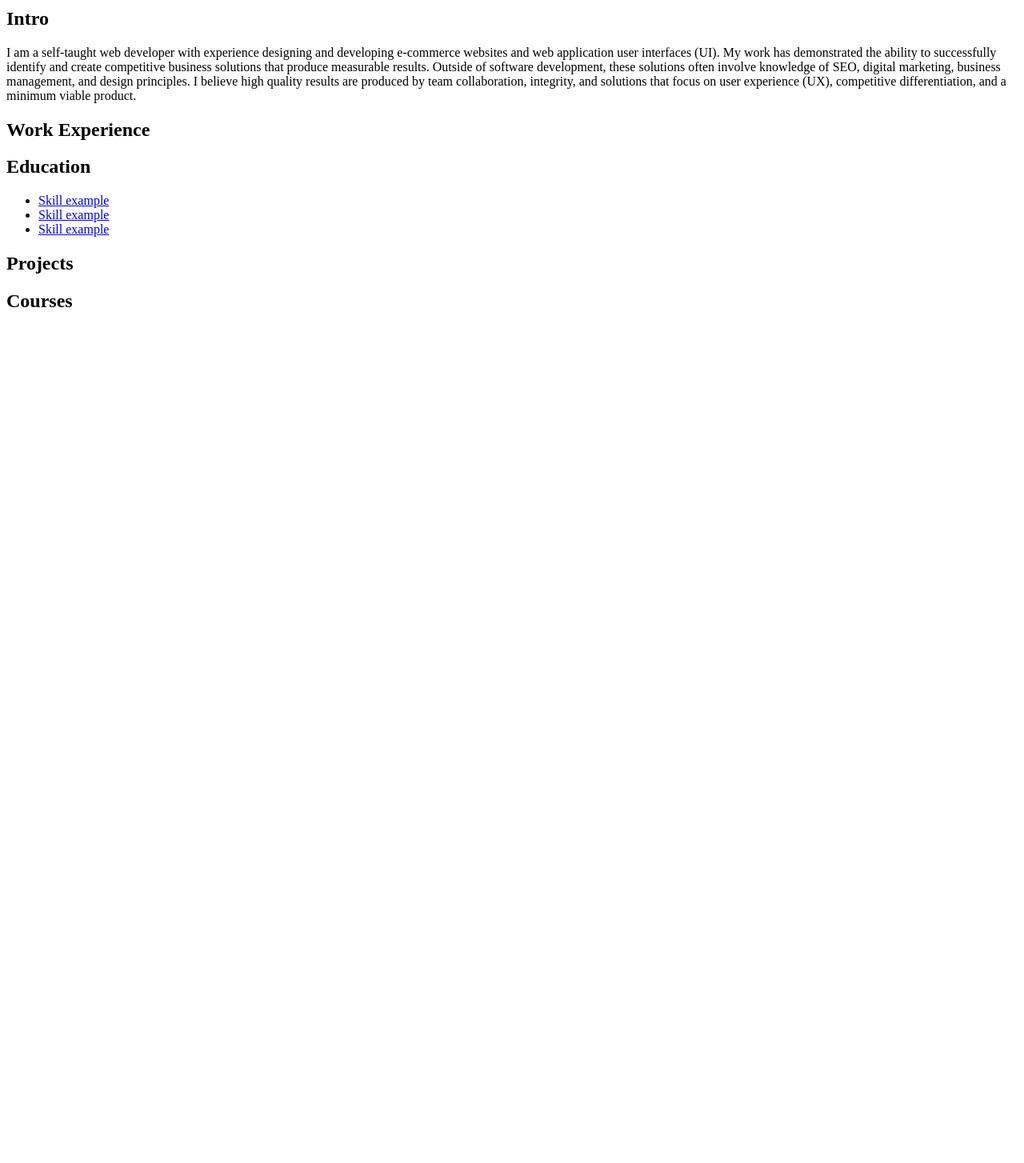
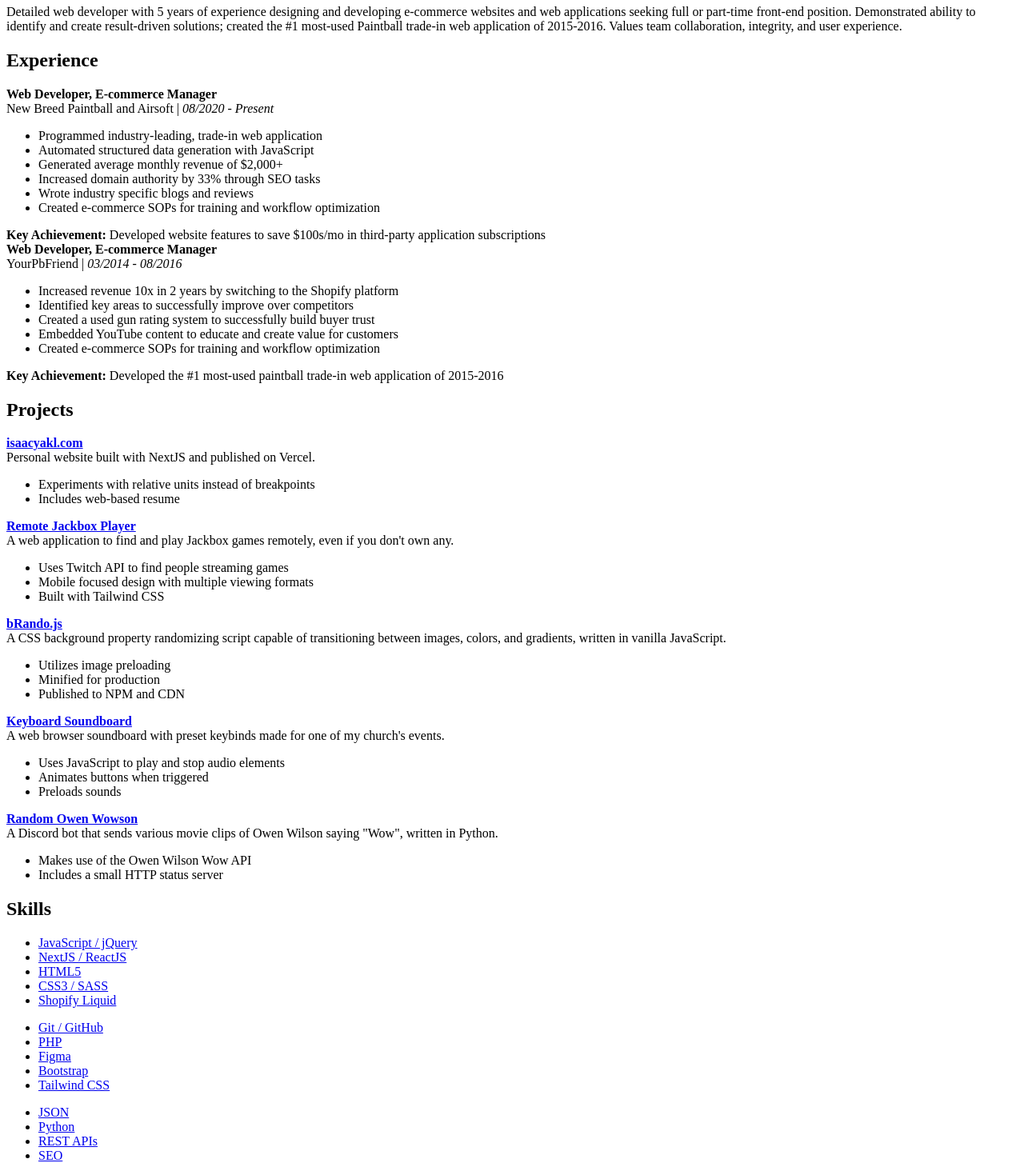
Before and after one commit to yak-was-here/yak-was-here, a Next.js app: page /resume in a window 1280 px wide. Shown: the part 620-2074 px from the top of the page at 80% size. Before the commit the page ends 1030 px from the top, so only its background shows below. Built offline with nearby package versions, Linux system fonts and the light colour scheme.

Commit message:
Finish web resume

```diff
--- a/components/ResumeView.js
+++ b/components/ResumeView.js
@@ -1,4 +1,4 @@
-import { fName, lName, tagline, intro, github, linkedin } from "../data/meta";
+import { fName, lName, tagline, resumeIntroWebDev, github, linkedin } from "../data/meta";
 import EmailLink from "./EmailLink";
 import Skill from "./Skill";
 import TelLink, { telNum } from "./TelLink";
@@ -8,6 +8,7 @@ import { faDownload, faPrint } from "@fortawesome/free-solid-svg-icons";
 
 function ResumeView() {
 	const printResume = () => {
+		// Print to PDF in Firefox for best text recognition. Edit PDF to correct "fl" and "fi" ligatures.
 		window.print();
 	};
 
@@ -46,17 +47,161 @@ function ResumeView() {
 							{linkedin.replace("https://", "")}
 						</a>
 					</p>
-					<h2>Intro</h2>
-					<p>{intro}</p>
-					<h2>Work Experience</h2>
+					<p>{resumeIntroWebDev}</p>
+					<div className="resume-two-column">
+						<section>
+							<h2>Experience</h2>
+							<div className="resume-work-entry">
+								<strong>Web Developer, E-commerce Manager</strong>
+								<br />
+								New Breed Paintball and Airsoft | <em>08/2020 - Present</em>
+								<ul>
+									<li>Programmed industry-leading, trade-in web application</li>
+									<li>Automated structured data generation with JavaScript</li>
+									<li>Generated average monthly revenue of $2,000+</li>
+									<li>Increased domain authority by 33% through SEO tasks</li>
+									<li>Wrote industry specific blogs and reviews</li>
+									<li>Created e-commerce SOPs for training and workflow optimization</li>
+								</ul>
+								<strong>Key Achievement:</strong> Developed website features to save $100s/mo in third-party application subscriptions
+							</div>
+							<div className="resume-work-entry">
+								<strong>Web Developer, E-commerce Manager</strong>
+								<br />
+								YourPbFriend | <em>03/2014 - 08/2016</em>
+								<ul>
+									<li>Increased revenue 10x in 2 years by switching to the Shopify platform</li>
+									<li>Identified key areas to successfully improve over competitors</li>
+									<li>Created a used gun rating system to successfully build buyer trust</li>
+									<li>Embedded YouTube content to educate and create value for customers</li>
+									<li>Created e-commerce SOPs for training and workflow optimization</li>
+								</ul>
+								<strong>Key Achievement:</strong> Developed the #1 most-used paintball trade-in web application of 2015-2016
+							</div>
+						</section>
+						<section>
+							<h2>Projects</h2>
+							<div className="resume-work-entry">
+								<Link href="https://github.com/isaacyakl/isaacyakl.com">
+									<a>
+										<strong>isaacyakl.com</strong>
+									</a>
+								</Link>
+								<br />
+								Personal website built with NextJS and published on Vercel.
+								<ul>
+									<li>Experiments with relative units instead of breakpoints</li>
+									<li>Includes web-based resume</li>
+								</ul>
+							</div>
+							<div className="resume-work-entry">
+								<Link href="https://github.com/isaacyakl/remote-jackbox-player">
+									<a>
+										<strong>Remote Jackbox Player</strong>
+									</a>
+								</Link>
+								<br />A web application to find and play Jackbox games remotely, even if you don't own any.
+								<ul>
+									<li>Uses Twitch API to find people streaming games</li>
+									<li>Mobile focused design with multiple viewing formats</li>
+									<li>Built with Tailwind CSS</li>
+								</ul>
+							</div>
+							<div className="resume-work-entry">
+								<Link href="https://github.com/isaacyakl/brandojs">
+									<a>
+										<strong>bRando.js</strong>
+									</a>
+								</Link>
+								<br />A CSS background property randomizing script capable of transitioning between images, colors, and gradients, written in vanilla JavaScript.
+								<ul>
+									<li>Utilizes image preloading</li>
+									<li>Minified for production</li>
+									<li>Published to NPM and CDN</li>
+								</ul>
+							</div>
+							<div className="resume-work-entry">
+								<Link href="https://github.com/isaacyakl/fairhaven-bc-vbs-2019-soundboard">
+									<a>
+										<strong>Keyboard Soundboard</strong>
+									</a>
+								</Link>
+								<br />A web browser soundboard with preset keybinds made for one of my church's events.
+								<ul>
+									<li>Uses JavaScript to play and stop audio elements</li>
+									<li>Animates buttons when triggered</li>
+									<li>Preloads sounds</li>
+								</ul>
+							</div>
+							<div className="resume-work-entry">
+								<Link href="https://github.com/isaacyakl/random-owen-wowson">
+									<a>
+										<strong>Random Owen Wowson</strong>
+									</a>
+								</Link>
+								<br />A Discord bot that sends various movie clips of Owen Wilson saying "Wow", written in Python.
+								<ul>
+									<li>Makes use of the Owen Wilson Wow API</li>
+									<li>Includes a small HTTP status server</li>
+								</ul>
+							</div>
+						</section>
+						<section>
+							<h2>Skills</h2>
+							<div className="skills-container">
+								<ul className="skills">
+									<Skill absoluteURL={true} q="JavaScript">
+										JavaScript / jQuery
+									</Skill>
+									<Skill absoluteURL={true}>NextJS / ReactJS</Skill>
+									<Skill absoluteURL={true} q="HTML">
+										HTML5
+									</Skill>
+									<Skill absoluteURL={true} q="CSS">
+										CSS3 / SASS
+									</Skill>
+									<Skill absoluteURL={true} q="Liquid">
+										Shopify Liquid
+									</Skill>
+								</ul>
+								<ul className="skills">
+									<Skill absoluteURL={true} q="Git">
+										Git / GitHub
+									</Skill>
+									<Skill absoluteURL={true}>PHP</Skill>
+									<Skill absoluteURL={true}>Figma</Skill>
+									<Skill absoluteURL={true}>Bootstrap</Skill>
+									<Skill absoluteURL={true}>Tailwind CSS</Skill>
+								</ul>
+								<ul className="skills">
+									<Skill absoluteURL={true}>JSON</Skill>
+									<Skill absoluteURL={true}>Python</Skill>
+									<Skill absoluteURL={true} q="REST">
+										REST APIs
+									</Skill>
+									<Skill absoluteURL={true}>SEO</Skill>
+									<Skill absoluteURL={true} q="Adobe">
+										Adobe Apps
+									</Skill>
+								</ul>
+							</div>
+						</section>
+						<section>
+							<h2>Courses</h2>
+							<div className="skills-container">
+								<ul className="courses">
+									<li>React For Beginners - wesbos.com</li>
+									<li>The Web Developer Bootcamp 2022 - udemy.com</li>
+									<li>Front-End Nanodegree - Grow w/ Google</li>
+									<li>Computer Science I &amp; II - CSUSM</li>
+								</ul>
+							</div>
+						</section>
+					</div>
 					<h2>Education</h2>
-					<ul>
-						<Skill />
-						<Skill />
-						<Skill />
-					</ul>
-					<h2>Projects</h2>
-					<h2>Courses</h2>
+					<p>
+						<strong>Bachelor of Science in Business Administration, General Management</strong> - Dean's List - CSU East Bay | <em>2020</em>
+					</p>
 				</main>
 			</div>
 		</div>
--- a/data/meta.js
+++ b/data/meta.js
@@ -10,3 +10,5 @@ export const instagram = "https://instagram.com/isaacyakl";
 export const github = "https://github.com/isaacyakl";
 export const linkedin = "https://linkedin.com/in/isaacyakl";
 export const intro = "I am a self-taught web developer with experience designing and developing e-commerce websites and web application user interfaces (UI). My work has demonstrated the ability to successfully identify and create competitive business solutions that produce measurable results. Outside of software development, these solutions often involve knowledge of SEO, digital marketing, business management, and design principles. I believe high quality results are produced by team collaboration, integrity, and solutions that focus on user experience (UX), competitive differentiation, and a minimum viable product.";
+export const resumeIntroWebDev = "Detailed web developer with 5 years of experience designing and developing e-commerce websites and web applications seeking full or part-time front-end position. Demonstrated ability to identify and create result-driven solutions; created the #1 most-used Paintball trade-in web application of 2015-2016. Values team collaboration, integrity, and user experience.";
+export const resumeIntroEcom = "";
--- a/styles/globals.css
+++ b/styles/globals.css
@@ -18,6 +18,7 @@
 	--resume-width: calc(8.5 * 96px);
 	--resume-height: calc(11 * 96px);
 	--resume-margin: calc(0.5 * 96px);
+	--resume-body-size: 10pt;
 }
 
 /* All */
@@ -750,38 +751,97 @@ div.more-background {
 }
 
 .resumeContent {
+	font-size: var(--resume-body-size);
 	width: 100%;
 	max-height: calc(var(--resume-height) - var(--resume-margin) * 2);
 	overflow: hidden;
 }
 
 .resumeContent * {
-	font-size: 12pt;
+	font-size: var(--resume-body-size);
+	line-height: calc(var(--resume-body-size) * 1.45);
 	padding: 0;
-	margin: 0 0 0.125in 0;
 	box-sizing: border-box;
 }
 
 .resumeContent h1 {
-	font-size: 32pt;
+	font-size: 28pt;
+	line-height: 28pt;
 	text-align: center;
 }
 
 .resumeContent h1 + h2 {
 	font-size: 18pt;
+	line-height: 18pt;
 	text-align: center;
+	margin-bottom: 4pt;
+	text-decoration: none;
 }
 
 .resumeContent .contact-info {
 	text-align: center;
+	margin: 0 0 0.05in 0;
+}
+
+.resumeContent p {
+	margin: 0 0 0.07in 0;
 }
 
 .resumeContent h2 {
 	font-size: 18pt;
+	margin: 0 0 0.05in 0;
 }
 
-.resumeContent p,
-.intro {
+.resumeContent .skills-container {
+	margin: 0.05in 0;
+	padding: 0;
+}
+
+.resumeContent ul {
+	font-size: var(--resume-body-size);
+	margin: 0.05in 0 0 1em;
+	padding-left: 1em;
+	border: none;
+	list-style-type: disc;
+}
+
+.resumeContent ul.skills {
+	min-width: 7em;
+}
+
+.resumeContent ul.courses {
+	min-width: 7em;
+}
+
+.resumeContent ul li {
+	margin: 0;
+	padding: 0;
+	line-height: 1.35em;
+}
+
+.resumeContent ul.skills li a {
+	color: var(--primary-accent);
+}
+
+.resume-work-entry {
+	margin: 0.05in 0;
+}
+
+.resume-work-entry > strong:nth-child(1) {
+	font-size: calc(var(--resume-body-size) + 1pt);
+	line-height: 1.7em;
+}
+
+.resume-two-column {
+	display: flex;
+	flex-wrap: wrap;
+	margin: 0;
+}
+
+.resume-two-column > * {
+	width: 50%;
+	margin: 0 0 0.05in 0;
+	padding-right: 0.05in;
 }
 
 @media print {
```
Also changed, not shown: components/SkillList.js (+11 -10 lines), 2 other files (tests, documents, lock files or other folders).
